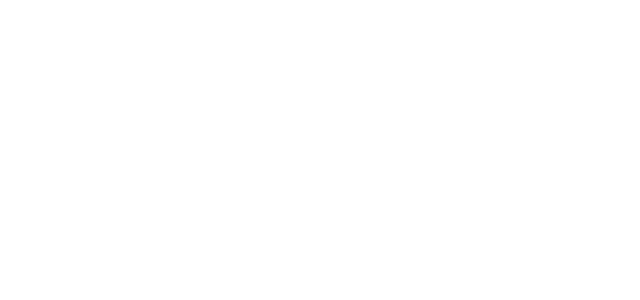
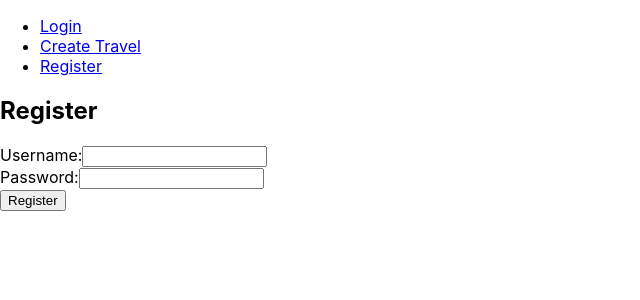
Before and after one commit to pablohgb/travel-planner-front, a React (Create React App) app: page /register in a window 1280 px wide. Before the commit this address had no page. Shown: the top 300 px of the page, without its empty margins (0-640 px from the left). Built offline with nearby package versions, Linux system fonts and the light colour scheme.

Commit message:
register and login

```diff
--- a/src/App.js
+++ b/src/App.js
@@ -2,6 +2,7 @@
 import './App.css';
 import { BrowserRouter, Routes, Route } from "react-router-dom";
 import LoginPage from './pages/LoginPage/LoginPage';
+import RegisterPage from './pages/Register/registerPage.jsx'
 import Layout from './pages/Layout/Layout';
 import { CreateTravel } from './pages/CreateTravel/CreateTravel';
 
@@ -11,6 +12,7 @@
       <Routes>
         <Route path="/" element={<Layout />}>
           <Route index element={<LoginPage />} />
+          <Route path="register" element={<RegisterPage />} />
           <Route path="create-travel" element={<CreateTravel />} />
 
           {/* <Route path="create-travel" element={<CreateTravelPage />} /> */}
--- /dev/null
+++ b/src/api/auth.js
@@ -0,0 +1,31 @@
+import apiClient from "./ApiClient";
+
+function registerUser(user) {
+    console.log(user)
+    apiClient.post('/users', {
+        username: user.username,
+        password: user.password
+    })
+        .then(function (response) {
+            console.log(response);
+        })
+        .catch(function (error) {
+            console.log(error);
+        });
+}
+
+function loginUser(user) {
+    console.log(user)
+    apiClient.get('/login', {
+        username: user.username,
+        password: user.password
+    })
+        .then(function (response) {
+            console.log(response);
+        })
+        .catch(function (error) {
+            console.log(error);
+        });
+}
+
+export { registerUser, loginUser }
--- a/src/pages/Layout/Layout.jsx
+++ b/src/pages/Layout/Layout.jsx
@@ -11,6 +11,9 @@
                     <li>
                         <Link to="/create-travel">Create Travel</Link>
                     </li>
+                    <li>
+                        <Link to="/register">Register</Link>
+                    </li>
                 </ul>
             </nav>
 
--- a/src/pages/LoginPage/LoginPage.jsx
+++ b/src/pages/LoginPage/LoginPage.jsx
@@ -1,5 +1,5 @@
 import React, { useState } from 'react';
-import apiClient from '../../api/ApiClient';
+import { loginUser } from '../../api/auth'
 
 function LoginPage() {
   const [username, setUsername] = useState('');
@@ -12,16 +12,10 @@
 
     setUsername('');
     setPassword('');
-    apiClient.post('/users', {
-      username: username,
-      password: password
-    })
-      .then(function (response) {
-        console.log(response);
-      })
-      .catch(function (error) {
-        console.log(error);
-      });
+    const userInfo = { username: username, password: password };
+    console.log(userInfo)
+    console.log("caca")
+    loginUser(userInfo)
   };
 
   return (
--- /dev/null
+++ b/src/pages/Register/registerPage.jsx
@@ -0,0 +1,47 @@
+import React, { useState } from 'react';
+import apiClient from '../../api/ApiClient';
+import { registerUser } from '../../api/auth'
+
+
+function RegisterPage() {
+    const [username, setUsername] = useState('');
+    const [password, setPassword] = useState('');
+
+    const handleSubmit = (e) => {
+        e.preventDefault();
+
+        // TODO: Perform login logic with username and password
+
+        setUsername('');
+        setPassword('');
+        const userInfo = { username: username, password: password };
+        registerUser(userInfo);
+    };
+
+    return (
+        <div>
+            <h2>Register</h2>
+            <form onSubmit={handleSubmit}>
+                <div>
+                    <label>Username:</label>
+                    <input
+                        type="text"
+                        value={username}
+                        onChange={(e) => setUsername(e.target.value)}
+                    />
+                </div>
+                <div>
+                    <label>Password:</label>
+                    <input
+                        type="password"
+                        value={password}
+                        onChange={(e) => setPassword(e.target.value)}
+                    />
+                </div>
+                <button type="submit">Register</button>
+            </form>
+        </div>
+    );
+}
+
+export default RegisterPage;
```
